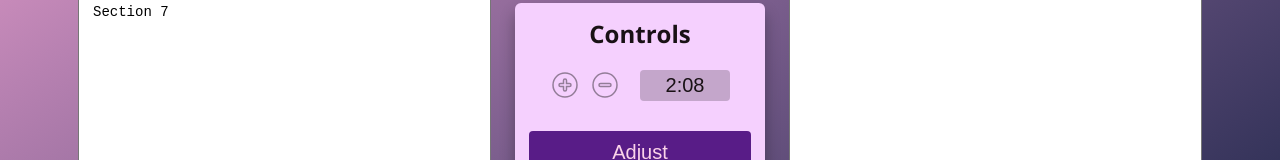
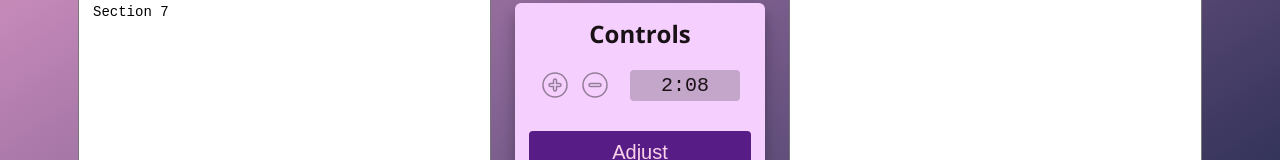
Before and after one commit to abinjohn123/timestamp-converter, a plain HTML site: page index.html in a window 1280 px wide. Shown: the part 305-465 px from the top of the page. Drawn offline with nearby package versions, Linux system fonts and the light colour scheme.

Commit message:
modify font family of input time box

```diff
--- a/styles/style.css
+++ b/styles/style.css
@@ -171,8 +171,9 @@ body {
 }
 
 .input-time {
+  font-family: monospace;
   font-size: 2rem;
-  width: 9rem;
+  width: 11rem;
   text-align: center;
   padding: 0.4rem;
 
```
